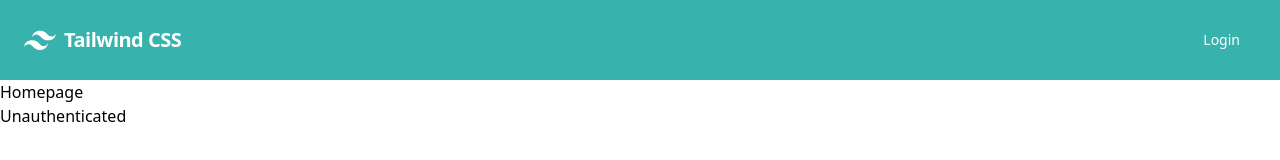
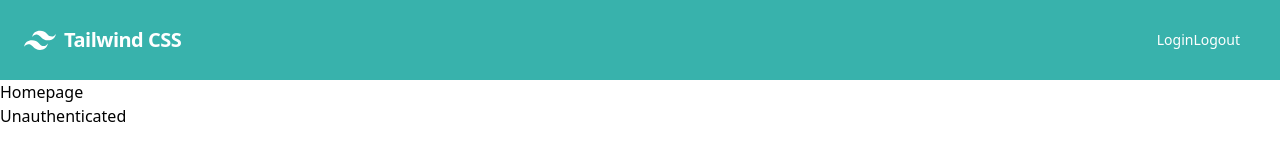
Before and after one commit to EricGaupp/Hemingway, a React (Create React App) app in the folder app/: page / in a window 1280 px wide. Shown: the top 160 px of the page. Built offline with nearby package versions, Linux system fonts and the light colour scheme; no server answers.

Commit message:
Logout link

```diff
--- a/app/src/components/Navbar.tsx
+++ b/app/src/components/Navbar.tsx
@@ -37,6 +37,7 @@ const Navbar = () => {
       <div className="w-full block flex-grow lg:flex lg:items-center lg:w-auto lg:justify-end">
         <div className="text-sm px-4 py-2 leading-none text-white mt-4 lg:mt-0">
           <Link to="/login">Login</Link>
+          <a href="/.auth/logout">Logout</a>
         </div>
       </div>
     </nav>
```
